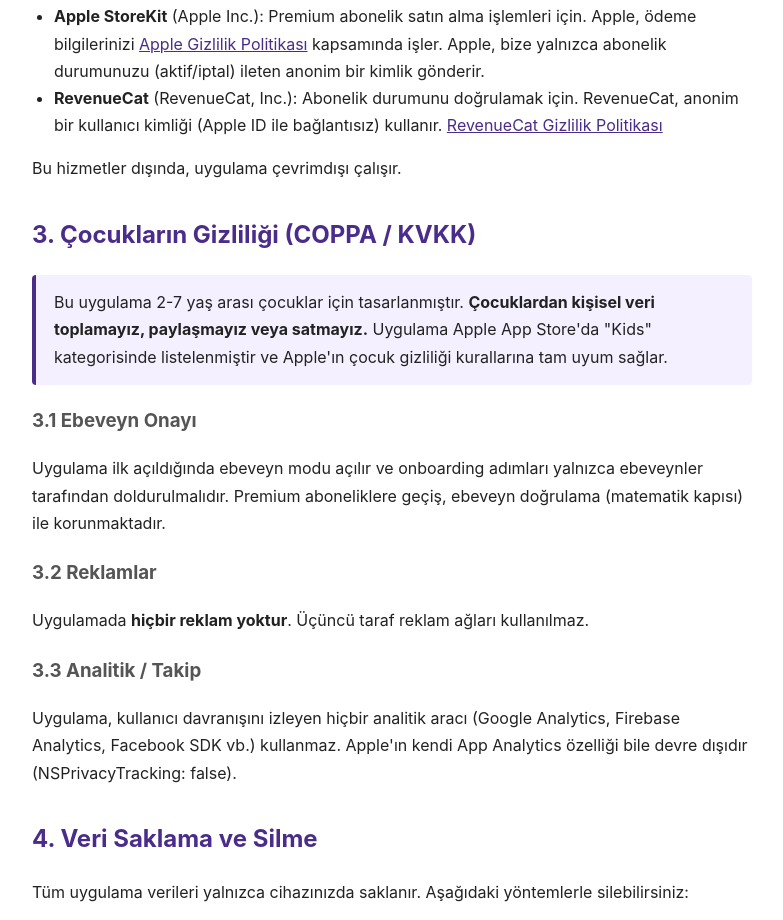
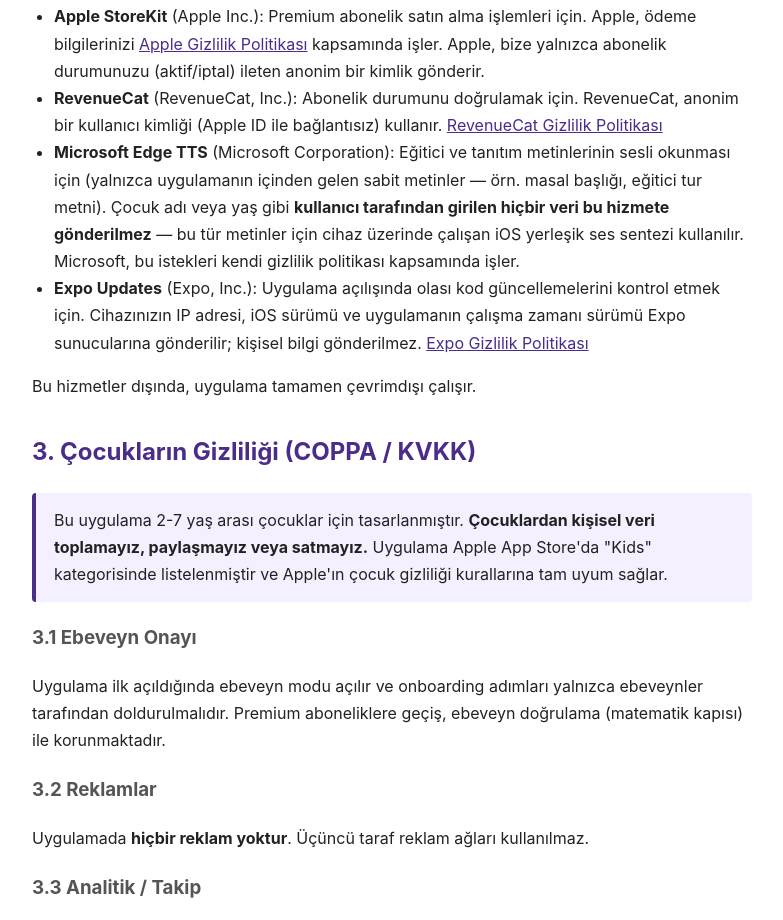
Before and after one commit to idbalta/fairyland-legal, a plain HTML site: page privacy-policy-tr.html in a window 1280 px wide. Shown: the part 1091-2011 px from the top of the page, without its empty margins (248-1031 px from the left). Drawn offline with Linux system fonts and the light colour scheme.

Commit message:
Add Microsoft Edge TTS and Expo Updates disclosures
Both services are third-party processors that receive limited technical data:
- Edge TTS: receives fixed in-app text only (story titles, tutorial guidance). User-typed data (child name, age) is never sent — on-device iOS speech is used instead.
- Expo Updates: receives IP, iOS version, and runtime version on app launch to check for code updates.

Updated for App Store Review re-submission and full transparency.

```diff
--- a/privacy-policy-tr.html
+++ b/privacy-policy-tr.html
@@ -49,8 +49,10 @@
 <ul>
   <li><strong>Apple StoreKit</strong> (Apple Inc.): Premium abonelik satın alma işlemleri için. Apple, ödeme bilgilerinizi <a href="https://www.apple.com/legal/privacy/" target="_blank">Apple Gizlilik Politikası</a> kapsamında işler. Apple, bize yalnızca abonelik durumunuzu (aktif/iptal) ileten anonim bir kimlik gönderir.</li>
   <li><strong>RevenueCat</strong> (RevenueCat, Inc.): Abonelik durumunu doğrulamak için. RevenueCat, anonim bir kullanıcı kimliği (Apple ID ile bağlantısız) kullanır. <a href="https://www.revenuecat.com/privacy/" target="_blank">RevenueCat Gizlilik Politikası</a></li>
+  <li><strong>Microsoft Edge TTS</strong> (Microsoft Corporation): Eğitici ve tanıtım metinlerinin sesli okunması için (yalnızca uygulamanın içinden gelen sabit metinler — örn. masal başlığı, eğitici tur metni). Çocuk adı veya yaş gibi <strong>kullanıcı tarafından girilen hiçbir veri bu hizmete gönderilmez</strong> — bu tür metinler için cihaz üzerinde çalışan iOS yerleşik ses sentezi kullanılır. Microsoft, bu istekleri kendi gizlilik politikası kapsamında işler.</li>
+  <li><strong>Expo Updates</strong> (Expo, Inc.): Uygulama açılışında olası kod güncellemelerini kontrol etmek için. Cihazınızın IP adresi, iOS sürümü ve uygulamanın çalışma zamanı sürümü Expo sunucularına gönderilir; kişisel bilgi gönderilmez. <a href="https://expo.dev/privacy" target="_blank">Expo Gizlilik Politikası</a></li>
 </ul>
-<p>Bu hizmetler dışında, uygulama çevrimdışı çalışır.</p>
+<p>Bu hizmetler dışında, uygulama tamamen çevrimdışı çalışır.</p>
 
 <h2>3. Çocukların Gizliliği (COPPA / KVKK)</h2>
 <div class="highlight">
```
Also changed, not shown: privacy-policy-en.html (+2 -0 lines).
